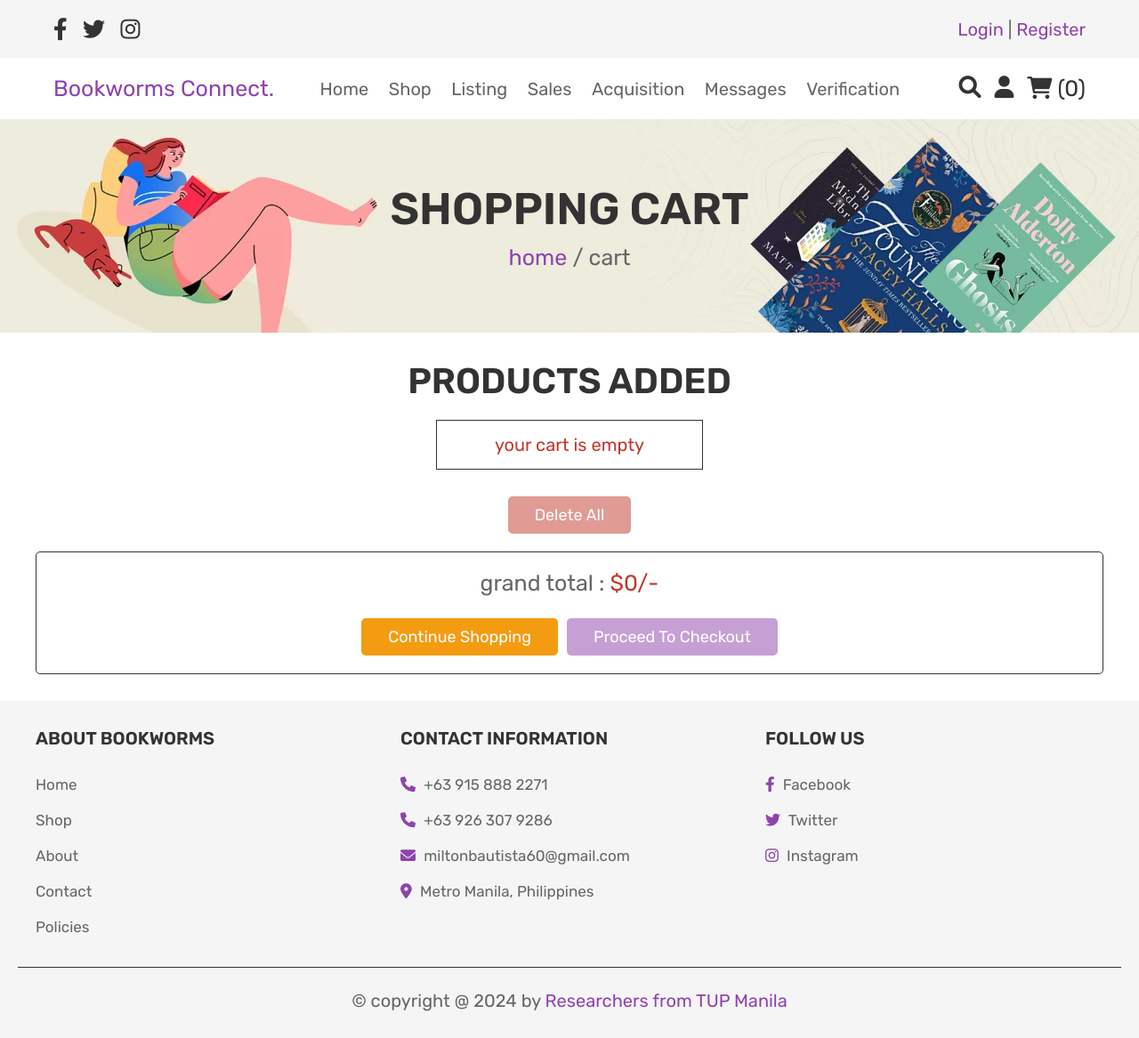
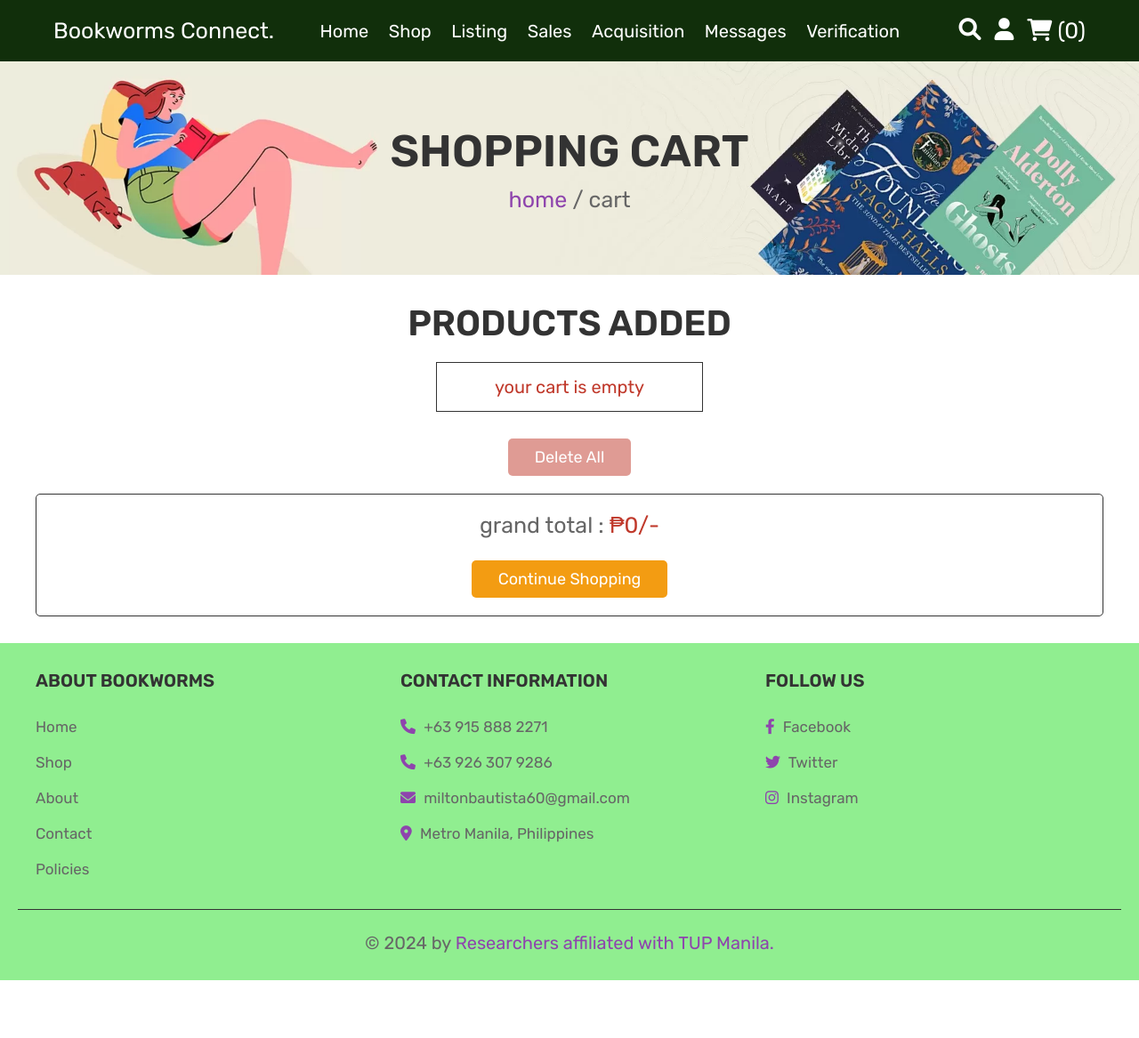
Before and after one commit to Miltonyuu/Bookworms-application, a PHP site: page /Bookworms-application/cart.php in a window 1280 px wide. Shown: the whole page at 89% size. After the commit the page ends 1102 px from the top, so only its background shows below. Run offline with PHP 8.4, Linux system fonts and the light colour scheme; a user stored in the database is signed in; data comes from the database, SQL or seed files in the repository.

Commit message:
minor updates
minor updates

```diff
--- a/cart.php
+++ b/cart.php
@@ -95,10 +95,10 @@ if(isset($_GET['delete_all'])){
    </div>
 
    <div class="cart-total">
-      <p>grand total : <span>$<?php echo $grand_total; ?>/-</span></p>
+      <p>grand total : <span>₱<?php echo $grand_total; ?>/-</span></p>
       <div class="flex">
          <a href="shop.php" class="option-btn">continue shopping</a>
-         <a href="checkout.php" class="btn <?php echo ($grand_total > 1)?'':'disabled'; ?>">proceed to checkout</a>
+         <!-- <a href="checkout.php" class="btn <?php echo ($grand_total > 1)?'':'disabled'; ?>">proceed to checkout</a> -->
       </div>
    </div>
 
--- a/css/style.css
+++ b/css/style.css
@@ -614,7 +614,7 @@ input[type=number] {
 }
 
 .header .header-2{
-   background-color: var(--white);
+   background-color: #112f0B;
    box-shadow: var(--box-shadow);
 }
 
@@ -659,13 +659,13 @@ input[type=number] {
 
 .header .header-2 .flex .logo{
    font-size: 2.5rem;
-   color:var(--purple);
+   color:var(--white);
 }
 
 .header .header-2 .flex .navbar a{
    margin:0 1rem;
    font-size: 2rem;
-   color:var(--light-color);
+   color:var(--white);
 }
 
 .header .header-2 .flex .navbar a:hover{
@@ -678,13 +678,13 @@ input[type=number] {
 
 .header .header-2 .flex .icons > *{
    font-size: 2.5rem;
-   color:var(--black);
+   color:var(--white);
    cursor: pointer;
    margin-left: 1.5rem;
 }
 
 .header .header-2 .flex .icons > *:hover{
-   color:var(--purple);
+   color: gray;
 }
 
 #menu-btn{
@@ -1790,7 +1790,8 @@ body.register{
 
 
 .footer{
-   background-color: var(--light-bg);
+   background-color: lightgreen;
+   color: white;
 }
 
 .footer .box-container{
@@ -1873,11 +1874,13 @@ body.register{
    .header .header-2 .flex .navbar.active{
       clip-path: polygon(0 0, 100% 0, 100% 100%, 0 100%);
       z-index: 100;
+      background-color: var(--black);
    }
 
    .header .header-2 .flex .navbar a{
       display: block;
       font-size: 2.5rem;
+      text-align: center;
       margin:2rem;
    }
 
--- a/footer.php
+++ b/footer.php
@@ -28,6 +28,6 @@
 
    </div>
 
-   <p class="credit"> &copy; copyright  @ <?php echo date('Y'); ?> by <span>Researchers from TUP Manila</span> </p>
+   <p class="credit"> &copy; <?php echo date('Y'); ?> by <span>Researchers affiliated with TUP Manila.</span> </p>
 
 </section>
--- a/header.php
+++ b/header.php
@@ -29,7 +29,7 @@ if(isset($message)){
 <link rel="stylesheet" href="./css/style.css">
 
 <header class="header">
-
+<!--
    <div class="header-1">
       <div class="flex">
          <div class="share">
@@ -40,7 +40,7 @@ if(isset($message)){
          <p> <a href="login.php">Login</a> | <a href="register.php">Register</a> </p>
       </div>
    </div>
-
+   -->
    <div class="header-2">
       <div class="flex">
          <a href="home.php" class="logo">Bookworms Connect.</a>
```
